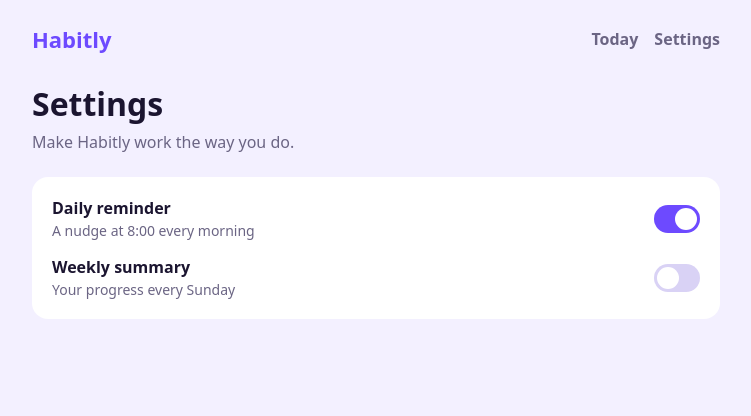
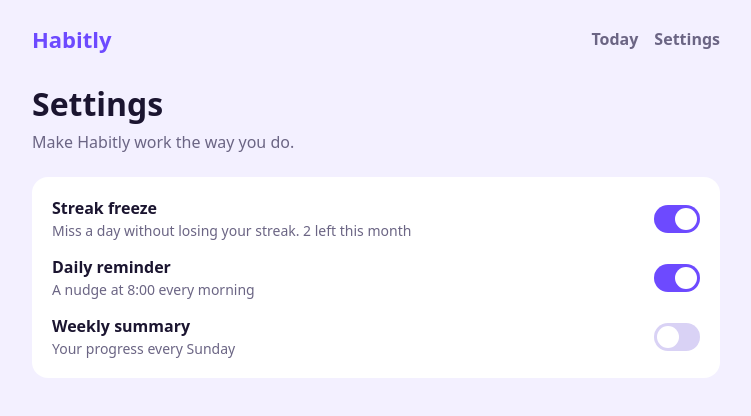
Before and after one commit to JoseChipanaTica/habitly-demo, a Next.js app: page /settings in a window 1280 px wide. Shown: the top 416 px of the page, without its empty margins (264-1015 px from the left). Built offline with nearby package versions, Linux system fonts and the light colour scheme.

Commit message:
Streak freeze: keep your streak when you miss a day

```diff
--- a/app/settings/page.tsx
+++ b/app/settings/page.tsx
@@ -4,6 +4,13 @@ export default function Settings() {
       <h1>Settings</h1>
       <p className="sub">Make Habitly work the way you do.</p>
       <div className="card">
+        <div className="setting">
+          <div>
+            <strong>Streak freeze</strong>
+            <p>Miss a day without losing your streak. 2 left this month</p>
+          </div>
+          <span className="toggle" />
+        </div>
         <div className="setting">
           <div>
             <strong>Daily reminder</strong>
```
